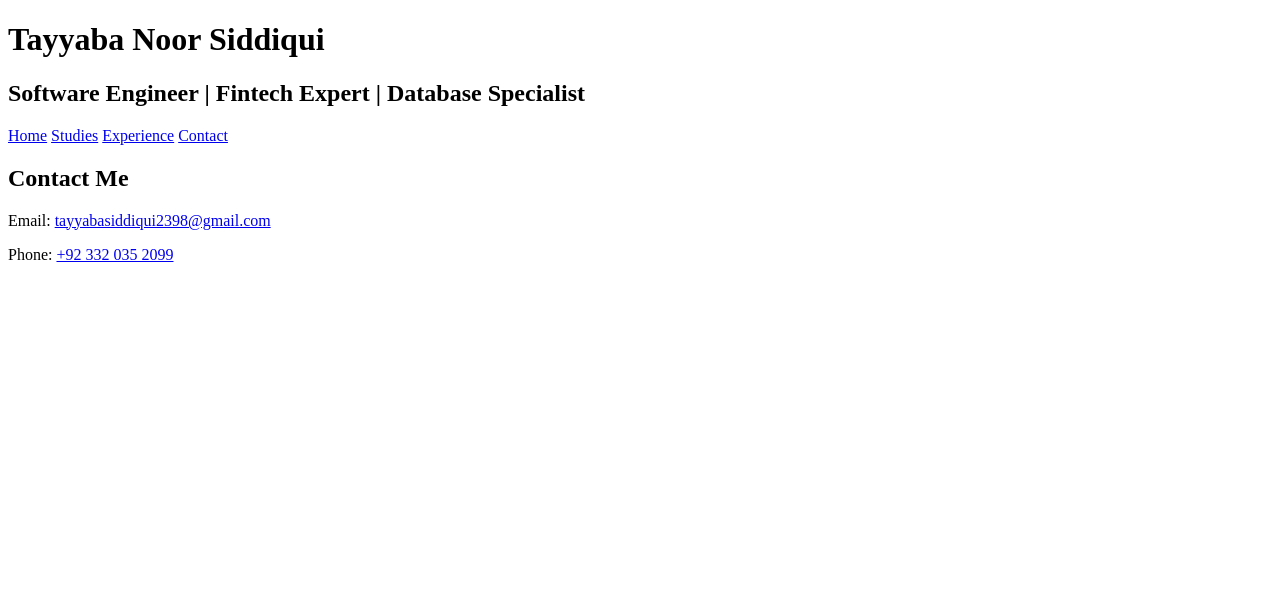
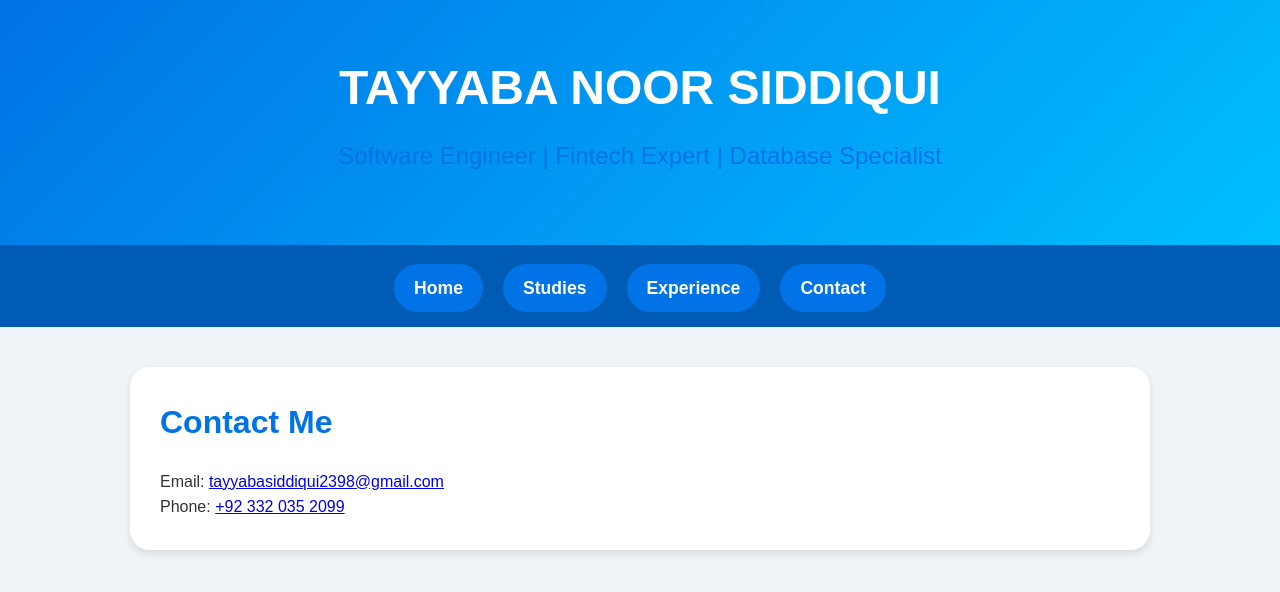
Before and after one commit to TayyebaNoorSiddiqui/MyPortfolio, a plain HTML site: page contact.html in a window 1280 px wide. Drawn offline with Linux system fonts and the light colour scheme.

Commit message:
Update contact.html

```diff
--- a/contact.html
+++ b/contact.html
@@ -3,7 +3,127 @@
 
 <head>
     <title>Contact - Tayyaba Noor Siddiqui Portfolio</title>
-    <link rel="stylesheet" href="style.css">
+    <style>
+        /* General styles */
+        * {
+            margin: 0;
+            padding: 0;
+            box-sizing: border-box;
+        }
+
+        body {
+            font-family: 'Poppins', sans-serif;
+            background-color: #f0f4f8;
+            color: #333;
+            line-height: 1.6;
+        }
+
+        header {
+            background: linear-gradient(135deg, #0073e6, #00bfff);
+            color: white;
+            padding: 50px 0;
+            text-align: center;
+            border-bottom: 4px solid #005bb5;
+            position: relative;
+            animation: slideIn 1s ease-out;
+        }
+
+        header h1 {
+            font-size: 3rem;
+            margin-bottom: 10px;
+            text-transform: uppercase;
+        }
+
+        header h2 {
+            font-size: 1.5rem;
+            font-weight: 300;
+        }
+
+        nav {
+            display: flex;
+            justify-content: center;
+            background-color: #005bb5;
+            padding: 15px 0;
+        }
+
+        nav a {
+            text-decoration: none;
+            color: white;
+            padding: 10px 20px;
+            margin: 0 10px;
+            background-color: #0073e6;
+            border-radius: 25px;
+            transition: background-color 0.3s ease;
+            font-size: 1.1rem;
+            font-weight: bold;
+            display: inline-block;
+            position: relative;
+        }
+
+        nav a:hover {
+            background-color: #004999;
+        }
+
+        /* Animated icons */
+        .animated-icon {
+            width: 100px;
+            height: 100px;
+            margin: 0 auto;
+            animation: bounce 2s infinite;
+        }
+
+        .container {
+            max-width: 1100px;
+            margin: 0 auto;
+            padding: 40px;
+        }
+
+        section {
+            margin-bottom: 40px;
+            background-color: white;
+            padding: 30px;
+            border-radius: 20px;
+            box-shadow: 0px 4px 8px rgba(0, 0, 0, 0.1);
+            transition: transform 0.3s ease, box-shadow 0.3s ease;
+            position: relative;
+            overflow: hidden;
+        }
+
+        section:hover {
+            transform: translateY(-10px);
+            box-shadow: 0px 8px 16px rgba(0, 0, 0, 0.15);
+        }
+
+        h2 {
+            font-size: 2rem;
+            margin-bottom: 20px;
+            color: #0073e6;
+        }
+
+        /* Keyframes for animations */
+        @keyframes slideIn {
+            0% {
+                transform: translateY(-100%);
+                opacity: 0;
+            }
+            100% {
+                transform: translateY(0);
+                opacity: 1;
+            }
+        }
+
+        @keyframes bounce {
+            0%, 20%, 50%, 80%, 100% {
+                transform: translateY(0);
+            }
+            40% {
+                transform: translateY(-20px);
+            }
+            60% {
+                transform: translateY(-10px);
+            }
+        }
+    </style>
 </head>
 
 <body>
```
